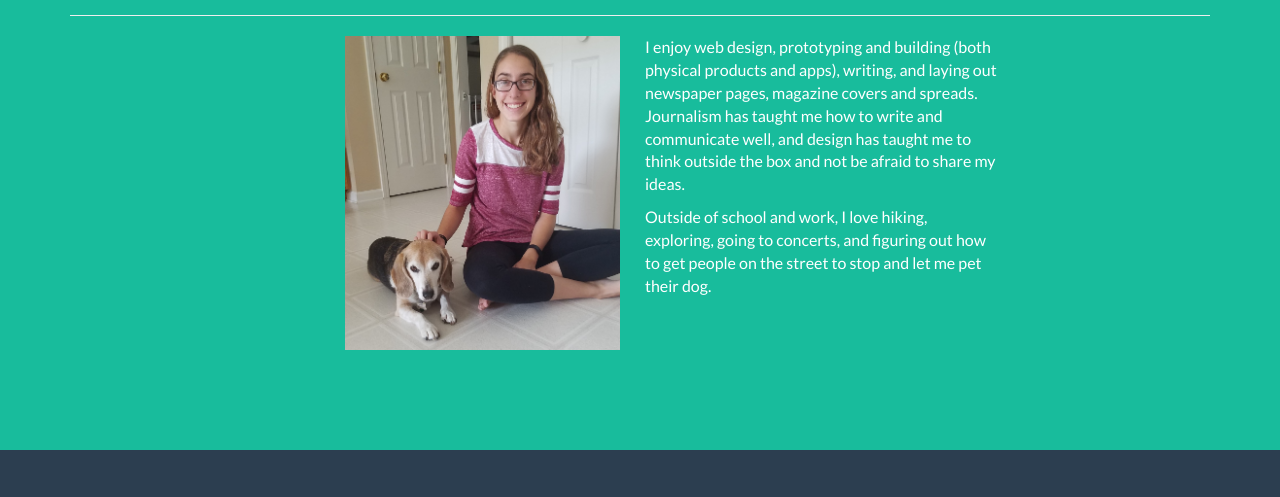
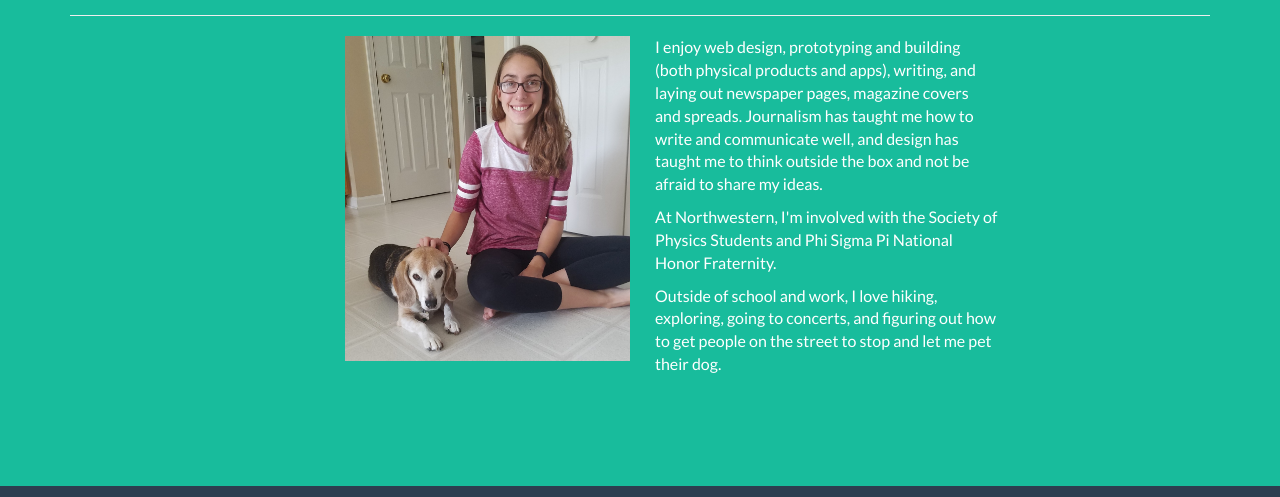
Before and after one commit to dararubin/dararubin.github.io, a website: page about.html in a window 1280 px wide. Shown: the part 251-748 px from the top of the page. Drawn offline with nearby package versions, Linux system fonts and the light colour scheme.

Commit message:
update about page

```diff
--- a/about.html
+++ b/about.html
@@ -107,8 +107,9 @@
                 </div>
                 <div class="row">
                     <div class="col-lg-7 " style="margin-left: 275px;">
-                        <img src="img/indy.jpg" width="275px" style="float: left; margin-right: 25px;" />
+                        <img src="img/indy.jpg" width="285px" style="float: left; margin-right: 25px;" />
                         <p style="font-size: 12pt">I enjoy web design, prototyping and building (both physical products and apps), writing, and laying out newspaper pages, magazine covers and spreads. Journalism has taught me how to write and communicate well, and design has taught me to think outside the box and not be afraid to share my ideas.</p>
+                        <p style="font-size: 12pt">At Northwestern, I'm involved with the Society of Physics Students and Phi Sigma Pi National Honor Fraternity.</p>
                         <p style="font-size: 12pt">Outside of school and work, I love hiking, exploring, going to concerts, and figuring out how to get people on the street to stop and let me pet their dog.</p>
                     </div>
 
```
